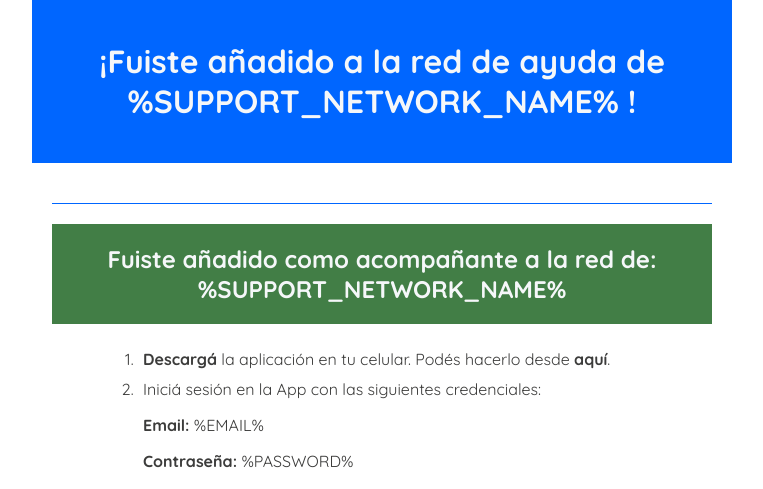
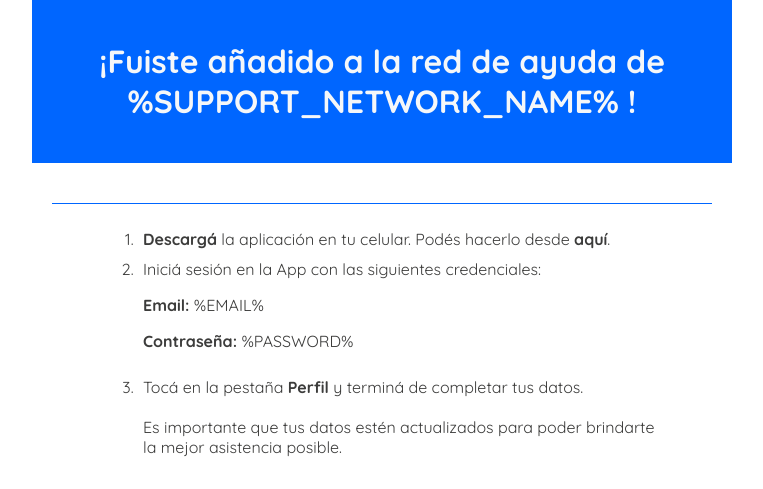
Before and after one commit to elliecare/mail-checkout, a website: page templates/new_companion_add.html in a window 1280 px wide. Shown: the top 489 px of the page, without its empty margins (258-1021 px from the left). Drawn offline with Linux system fonts and the light colour scheme.

Commit message:
[FIX] - Remove duplicated variable

```diff
--- a/templates/new_companion_add.html
+++ b/templates/new_companion_add.html
@@ -65,16 +65,6 @@
           />
 
           <div id="adulto-mayor" style="padding-bottom: 20px; width: auto">
-            <h2
-              style="
-                color: #f5f7f9;
-                background-color: #427e46;
-                padding: 20px;
-                text-align: center;
-              "
-            >
-              Fuiste añadido como acompañante a la red de: %SUPPORT_NETWORK_NAME%
-            </h2>
 
             <ol
               id="list"
```
